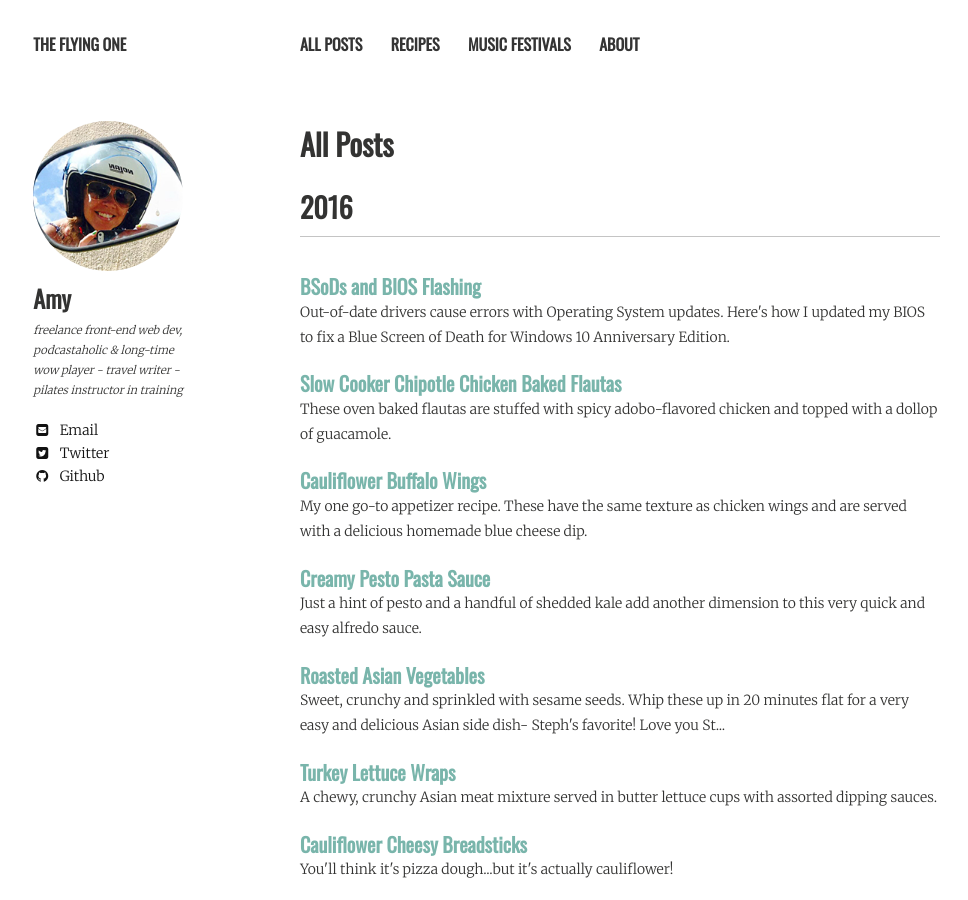
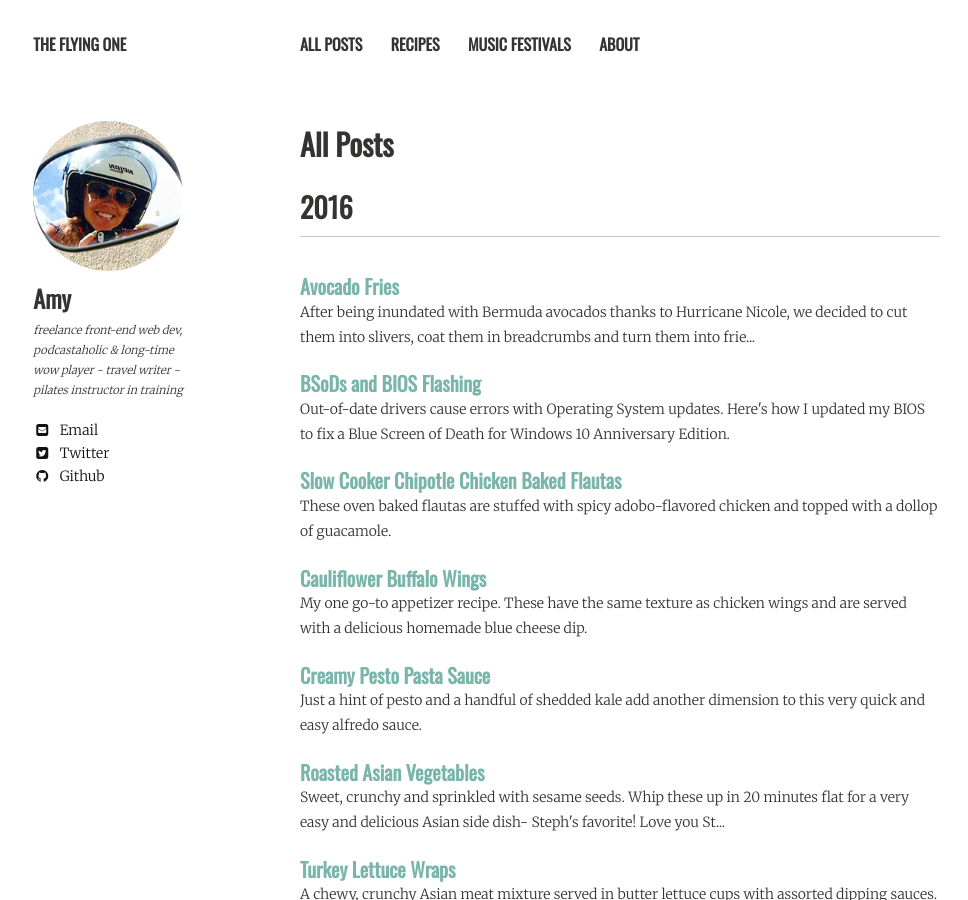
Before and after one commit to amypeniston/blog, a Jekyll site: the page built from posts/index.md, in a window 1280 px wide and 900 px high. Shown: the whole window, without its empty margins (20-988 px from the left). Built offline with Jekyll 4.4.1, drawn with Linux system fonts in a browser that asks for light colours; nearby versions of some CDN libraries; part of the change alters nothing that is shown.

Commit message:
added avocado fries recipe

```diff
--- /dev/null
+++ b/_posts/2016-10-20-avocado-fries.markdown
@@ -0,0 +1,40 @@
+---
+layout: post
+title: "Avocado Fries"
+modified:
+categories:
+excerpt: After being inundated with Bermuda avocados thanks to Hurricane Nicole, we decided to cut them into slivers, coat them in breadcrumbs and turn them into fries. Deep fried or baked - both versions are delicious.
+tags: [avocado, appetizer]
+image:
+  feature: 2016/10/avocado-fries.jpg
+date: 2016-10-20T17:48:00-03:00
+---
+
+*After being inundated with Bermuda avocados thanks to Hurricane Nicole, we decided to cut them into slivers, coat them in breadcrumbs and turn them into fries. Deep fried or baked - both versions are delicious. Serve with spicy sriracha mayo dipping sauce (see below).*
+
+> 1-2 avocados, depending on size. Make sure they're ripe but not overripe (too squishy and they won't hold their shape when coated in breadcrumbs)
+> 1/2 cup flour
+> 1 tsp salt
+> 1 egg
+> 3/4 cup panko bread crumbs
+> 1 tsp garlic powder
+> 1/2 tsp smoked paprika
+> 1/2 tsp cayenne
+> 1/2 tsp pepper
+> 1 tsp nutritional yeast (optional)
+
+* Cut avocado into thin wedges. Not too thin, or they'll fall apart and be hard to manage. Chunks work too.
+* If you're going to deep fry them, plug in your fryer. If you're going to bake them, preheat your oven to 450°F.
+* Prepare your three dunking bowls: bowl #1 = flour and salt; bowl #2 = egg, whisked; bowl #3 = bread crumbs, garlic powder, paprika, cayenne, pepper and nutritional yeast.
+* Dunk your avocado slices first into the flour, then into the egg, then into the bread crumb mixture. Make sure they're all evenly coated.
+* For frying: cover a plate with a paper towel. Gently lower coated avocado slices into the hot oil and fry until golden brown. Remove from oil and place on your prepared paper towel plate.
+* For baking: place coated avocado slices on a metal cooling/baking rack, and place the rack inside of a another pan to collect any pieces that would otherwise fall onto the bottom of your spotless oven. Sprinkle with another bit of salt, if desired. Bake for 5 minutes. Remove from oven, turn, then bake for another 5 minutes. You can broil them at the end to get a golden brown color and a nice crunch.
+* Serve with spicy sriracha mayo or your favorite dipping sauce.
+
+### Spicy Sriracha Mayo
+
+> Dollop of mayo
+> Dash of sriracha, to taste
+> 1 glove garlic, pressed or minced
+
+<a href="../images/2016/10/avocado-fries-2.jpg"><img src="../images/2016/10/avocado-fries-2.jpg" alt="Avocado Fries"></a>
--- a/recipes/index.md
+++ b/recipes/index.md
@@ -95,6 +95,7 @@ image:
 * [Roasted Asian Vegetables](/roasted-asian-vegetables/)
 * [Cauliflower Buffalo Wings](/cauliflower-buffalo-wings/)
 * [Slow Cooker Chipotle Chicken Baked Flautas](/slow-cooker-chipotle-chicken-baked-flautas/)
+* [Avocado Fries](/avocado-fries/)
 
 #### Fundamentals
 * [Graham Cracker Crust](/graham-cracker-crust/)
```
Also changed, not shown: images/2016/10/avocado-fries-2.jpg (added), images/2016/10/avocado-fries.jpg (added).
